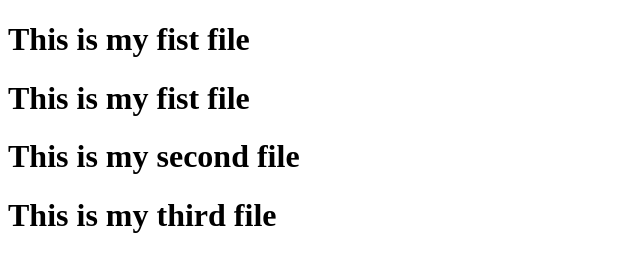
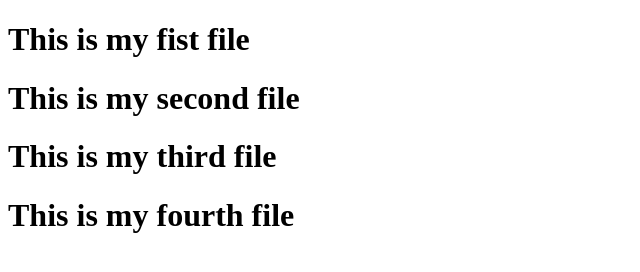
Before and after one commit to raeesschool/helo, a plain HTML site: page index.html in a window 1280 px wide. Shown: the whole page, without its empty margins (0-640 px from the left). Drawn offline with Linux system fonts and the light colour scheme.

Commit message:
changing added in this file

```diff
--- a/index.html
+++ b/index.html
@@ -7,8 +7,8 @@
 </head>
 <body>
     <h1>This is my fist file</h1>
-    <h1>This is my fist file</h1>
     <h1>This is my second file</h1>
     <h1>This is my third file</h1>
+    <h1>This is my fourth file</h1>
 </body>
 </html>
```
